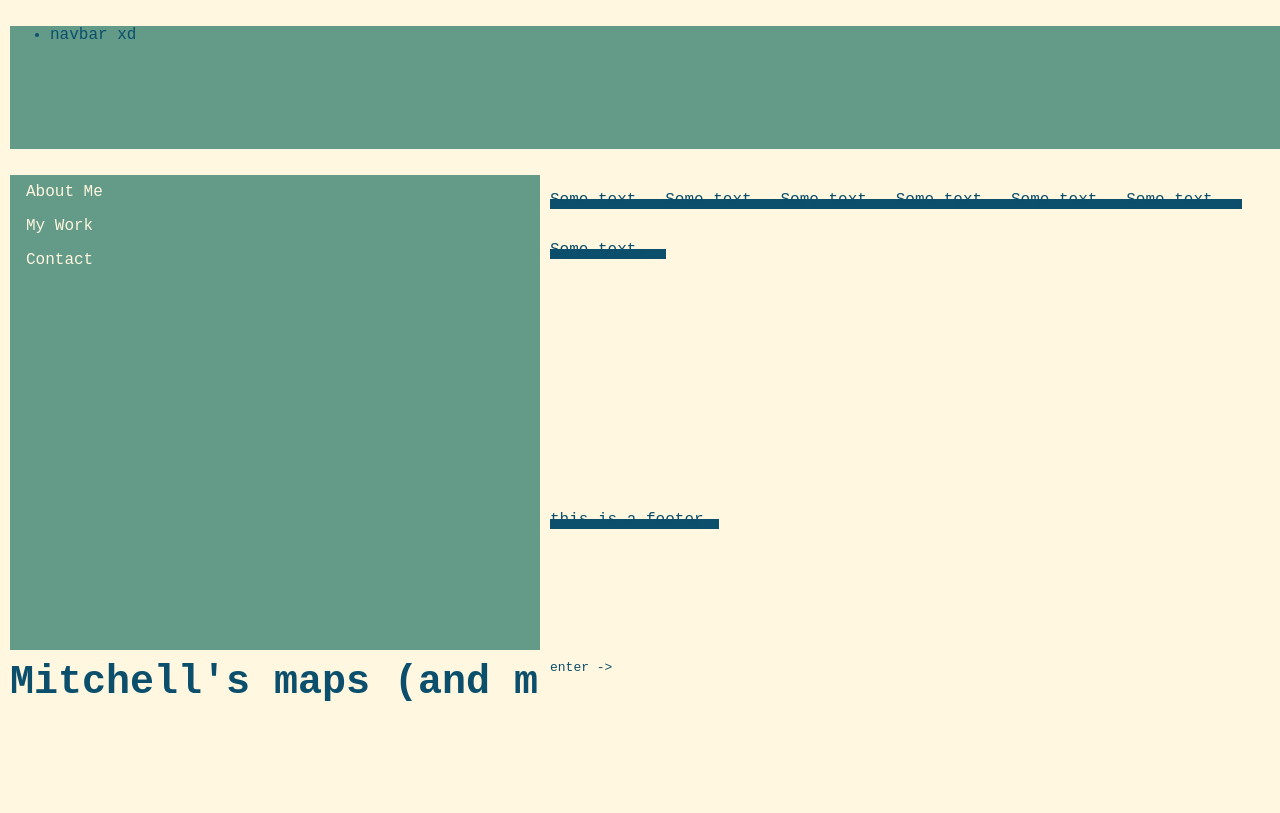
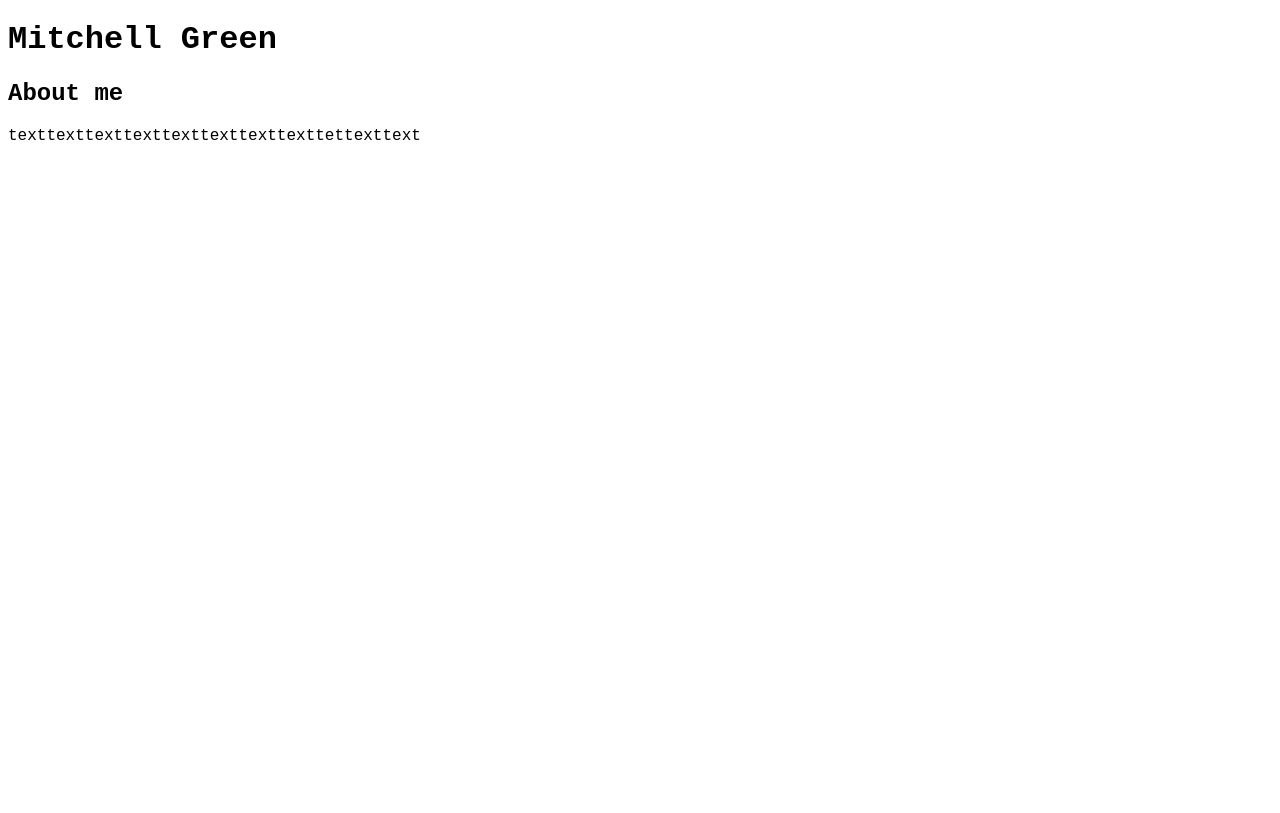
Before and after one commit to jmitchellgreen/portfolio-gh, a plain HTML site: page site/index.html in a window 1280 px wide. Drawn offline with nearby package versions, Linux system fonts and the light colour scheme; a script that the page names is missing.

Commit message:
add title

```diff
--- a/site/index.html
+++ b/site/index.html
@@ -9,39 +9,17 @@
         @import url('https://fonts.googleapis.com/css2?family=Courier+Prime&display=swap');
     </style>
     <link rel="stylesheet" href="style.css">
-    <script src="//unpkg.com/three"></script>
-    <script src="//unpkg.com/globe.gl"></script>
     <title>JMG</title>
 </head>
 
 <body>
-    <main>
-        <div class="grid-container">
-            <ul class="topnav">
-                <li>navbar xd</li>
-            </ul>
-            <h1 class="typeline anim-typewriter">Mitchell's maps (and more)</h1>
-            <ul class="sidenav">
-                <li><a href="about">About Me</a></li>
-                <li><a href="mywork">My Work</a></li>
-                <li><a href="contact">Contact</a></li>
-            </ul>
-            <kbd>enter -></kbd>
-            <section class="intro">
-                <p>Some text..</p>
-                <p>Some text..</p>
-                <p>Some text..</p>
-                <p>Some text..</p>
-                <p>Some text..</p>
-                <p>Some text..</p>
-                <p>Some text..</p>
-            </section>
-            <footer>
-                <p>this is a footer</p>
-            </footer>
-            <!-- <script src="script.js"></script> -->
-        </div>
-    </main>
+    <div class="sidebar">
+        <h1>Mitchell Green</h1>
+    </div>
+    <div class="about">
+        <h2>About me</h2>
+        <p>texttexttexttexttexttexttexttexttettexttext</p>
+    </div>
 </body>
 
 </html>
--- a/site/style.css
+++ b/site/style.css
@@ -2,119 +2,38 @@
     background: #639a88ff;
 }
 
-body {
+html {
     font-family: 'Major Mono Display', monospace;
-    height: max-content;
-    color: #0b4f6cff;
-    margin: 0;
-    background-color: #FFF7DF;
 }
 
-.sidenav {
-    grid-area: sidenav;
-    list-style-type: none;
+@media only screen and (max-width: 600px) {
+    h1 {
+        height: 50vh;
+        font-size: 500%;
+        padding: 0;
         margin: 0;
-    padding: 0;
-    /* position: fixed */
-    height: 100%;
-    overflow: auto;
-    background-color: #639a88ff;
+        display: flex;
+        justify-content: center;
+        align-items: flex-end;
+        text-align: center;
     }
 
-.topnav {
-    grid-area: topnav;
-    overflow: hidden;
-    background-color: #639a88ff;
+    h2 {
+        display: flex;
+        justify-content: center;
+        align-items: flex-end;
+        text-align: center;
     }
 
-li a {
-    display: block;
-    color: #FFF7DF;
-    padding: 8px 16px;
-    text-decoration: none;
+    body {
+        background-color: #FFF7DF;
+        color: #0b4f6cff;
     }
 
-.intro {
-    grid-area: intro;
-}
-
-footer {
-    grid-area: footer;
-}
-
-.grid-container {
-    display: grid;
-    grid-template-areas:
-    'topnav topnav topnav topnav'
-    'sidenav intro intro intro'
-    'sidenav intro intro intro'
-    'sidenav footer footer footer';
-    gap: 10px;
-    padding: 10px;
-    width: 100vw;
+    .sidebar {
+        background-color: #0b4f6cff;
+        color: #FFF7DF;
         height: 100vh;
     }
 
-p {
-    position: relative;
-    display:inline-block;
 }
-p::after {
-    content: "";
-    position: absolute;
-    width: 110%;
-    background: #0b4f6cff;
-    left: 0;
-    bottom: 0;
-    height: .6em;
-    z-index: -1;
-}
-
-.typeline {
-    position: relative;
-    top: 50%;
-    width: 22em;
-    margin: 0 auto;
-    border-right: 2px solid #0b4f6cff;
-    font-size: 250%;
-    text-align: center;
-    white-space: nowrap;
-    overflow: hidden;
-    transform: translateY(-50%);
-}
-
-.anim-typewriter {
-    animation: typewriter 3s steps(45) 1s 1 normal both,
-    blinkTextCursor 500ms steps(45) infinite normal;
-}
-
-.anim2-typewriter {
-    animation: typewriter2 2s steps(45) 5s 1 normal both,
-    blinkTextCursor 500ms steps(45) infinite normal,
-    hideatstart 5s step-end;
-}
-
-@keyframes typewriter{
-    from{width: 0;}
-    to{width: 13.2em;}
-}
-
-@keyframes typewriter2{
-    from{width: 0;}
-    to{width: 10.5em;}
-}
-
-@keyframes hideatstart {
-    from{opacity: 0;}
-    to{opacity: 1;}
-}
-
-@keyframes hideatend {
-    from{opacity: 1;}
-    to{opacity: 0;}
-}
-
-@keyframes blinkTextCursor{
-    0%{border-right-color: transparent;}
-    100%{border-right-color: #0b4f6cff;}
-}
```
Lines whose indentation alone changed are shown as unchanged.
